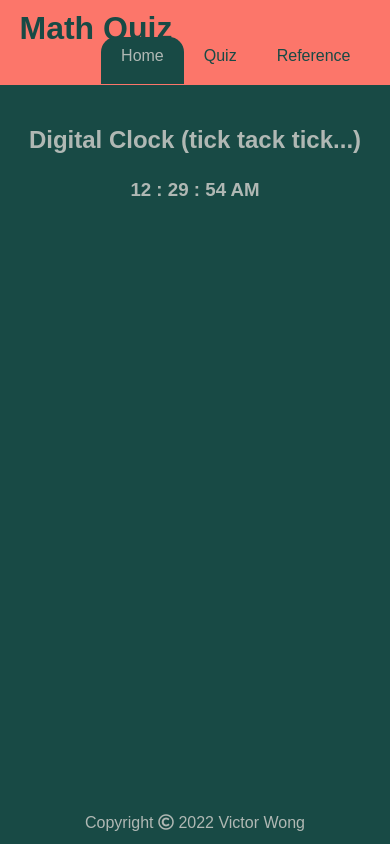
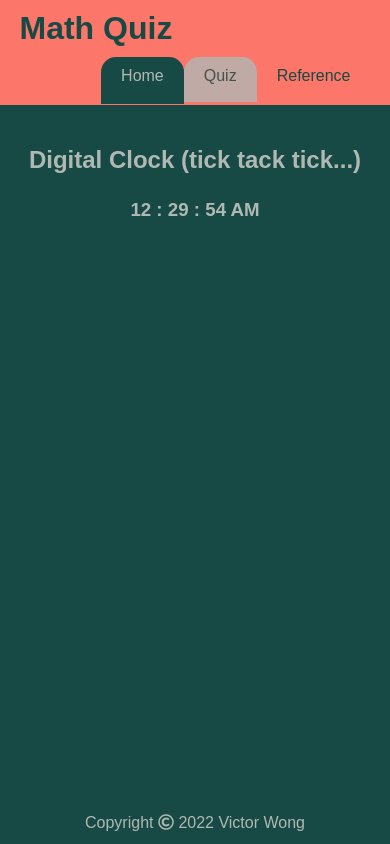
Before and after one commit to VictorKwong/mathQuiz, a plain HTML site: page index.html in a window 390 px wide. In both pictures the pointer is over the link "Quiz". Drawn offline with nearby package versions, Linux system fonts and the light colour scheme; a web font is replaced by a local one.

Commit message:
Add Responsive design

```diff
--- a/styles/style.css
+++ b/styles/style.css
@@ -78,7 +78,7 @@ header{
 .headFlex>li>a{
     text-decoration: none;
     color:#184A45FF;
-    padding: 10px 20px 0;
+    padding: 10px 20px 20px;
 }
 
 .headFlex{
@@ -91,3 +91,9 @@ footer>a{
     text-decoration: none;
     color:#B0B8B4FF;
 }
+
+@media (max-width: 468px){
+    .headFlex{
+        margin-top: 20px;
+    }
+}
--- a/styles/styleRefernce.css
+++ b/styles/styleRefernce.css
@@ -17,3 +17,18 @@ li{
     padding-bottom: 20px;
     border-radius: 15px 15px 0 0;
 }
+
+.headFlex>li:nth-child(2)>a,
+.headFlex>li:nth-child(1)>a{
+    border-radius: 15px 15px 0 0;
+    transition: 0.5s all ease-out;
+}
+
+.headFlex>li:nth-child(2)>a:hover,
+.headFlex>li:nth-child(1)>a:hover{
+    background: #B0B8B4FF;
+    padding-bottom: 18.3px;
+    border-radius: 15px 15px 0 0;
+    opacity: 0.8;
+    transition: 0.3s all ease-in;
+}
--- a/styles/stylehome.css
+++ b/styles/stylehome.css
@@ -13,3 +13,18 @@ li{
     margin-top: 30px;
     line-height: 50px;
 }
+
+.headFlex>li:nth-child(2)>a,
+.headFlex>li:nth-child(3)>a{
+    border-radius: 15px 15px 0 0;
+    transition: 0.5s all ease-out;
+}
+
+.headFlex>li:nth-child(2)>a:hover,
+.headFlex>li:nth-child(3)>a:hover{
+    background: #B0B8B4FF;
+    padding-bottom: 18.3px;
+    border-radius: 15px 15px 0 0;
+    opacity: 0.8;
+    transition: 0.3s all ease-in;
+}
--- a/styles/stylequiz.css
+++ b/styles/stylequiz.css
@@ -31,3 +31,18 @@
     padding-bottom: 20px;
     border-radius: 15px 15px 0 0;
 }
+
+.headFlex>li:nth-child(1)>a,
+.headFlex>li:nth-child(3)>a{
+    border-radius: 15px 15px 0 0;
+    transition: 0.5s all ease-out;
+}
+
+.headFlex>li:nth-child(1)>a:hover,
+.headFlex>li:nth-child(3)>a:hover{
+    background: #B0B8B4FF;
+    padding-bottom: 18.3px;
+    border-radius: 15px 15px 0 0;
+    opacity: 0.8;
+    transition: 0.3s all ease-in;
+}
```
